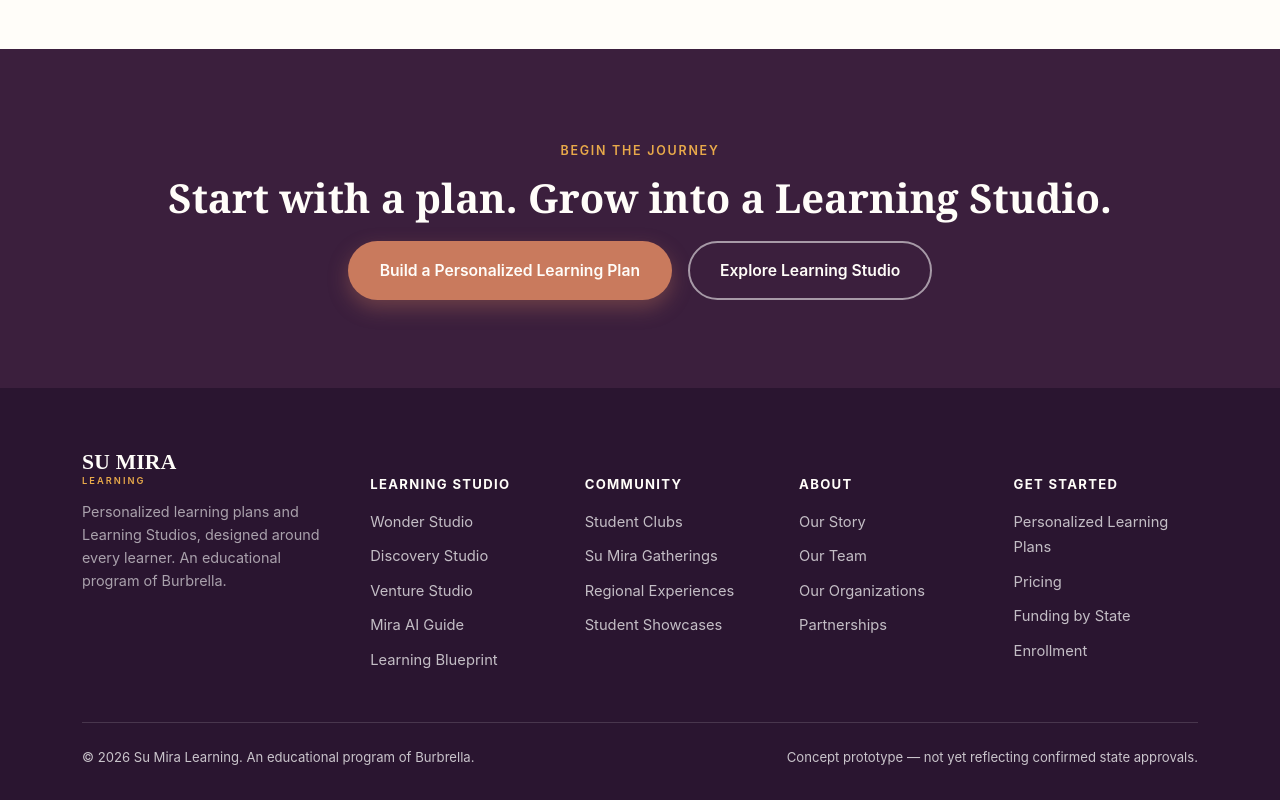
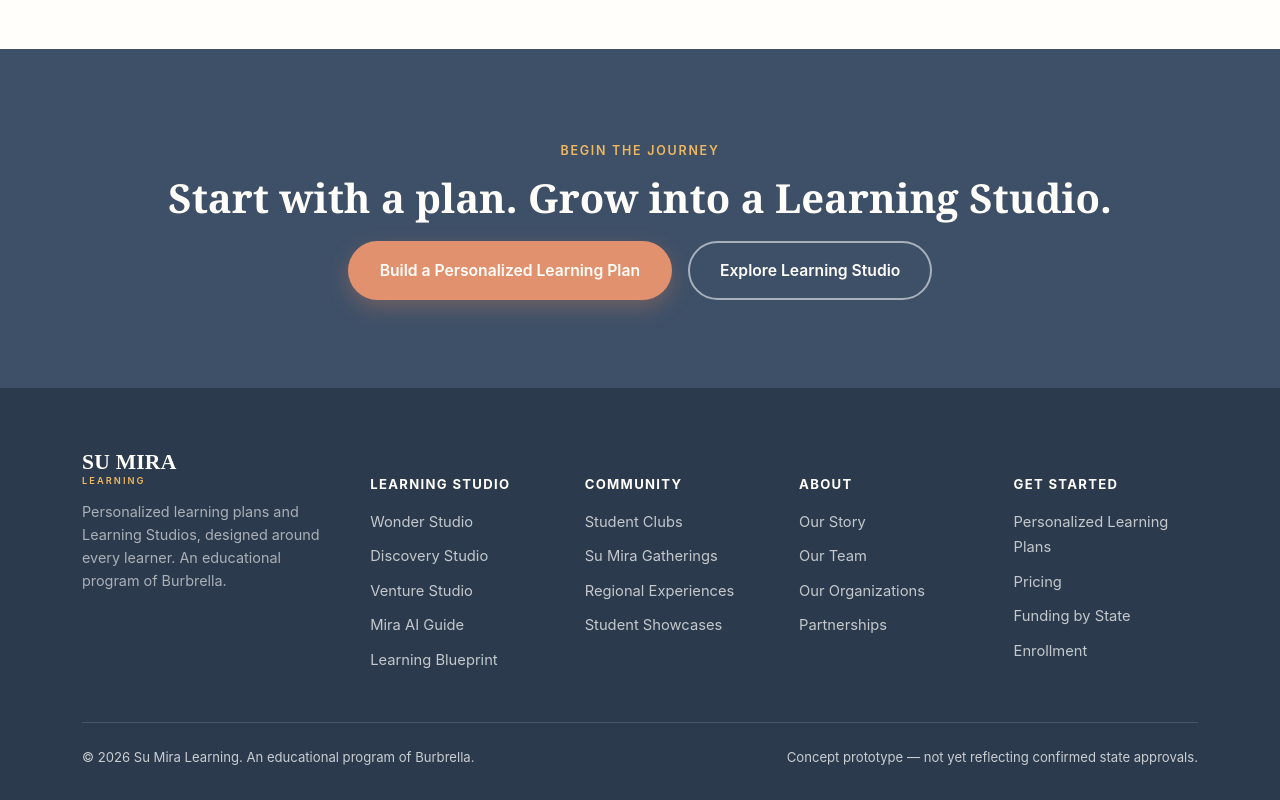
Before and after one commit to dominqueburgess-max/sumira-student-platform, a Next.js app: page / in a window 1280 px wide. Shown: the part 3898-4698 px from the top of the page. Built offline with nearby package versions, Linux system fonts and the light colour scheme; no server answers.

Commit message:
Soften brand palette to feel more family-friendly while staying calming: replace deep wine-plum primary with a muted harbor-blue, warm the coral and gold accents, freshen the sage green, and soften the Wonder Studio hero gradient

```diff
--- a/public/marketing.css
+++ b/public/marketing.css
@@ -3,20 +3,20 @@
    ============================================ */
 
 :root {
-  --plum: #3B1F3D;
-  --plum-dark: #2A1530;
-  --plum-light: #5C3560;
-  --terracotta: #C97A5D;
-  --terracotta-dark: #B0654A;
-  --sage: #8FA687;
-  --sage-dark: #71886A;
-  --cream: #FBF6EE;
-  --ivory: #FFFDF9;
-  --charcoal: #2E2A2E;
-  --warm-gray: #6E6670;
-  --warm-gray-light: #A79FA5;
-  --amber: #E8A94A;
-  --border: #E7DCD0;
+  --plum: #3E5068;
+  --plum-dark: #2B3A4C;
+  --plum-light: #7189A8;
+  --terracotta: #E2916E;
+  --terracotta-dark: #C97050;
+  --sage: #96B78C;
+  --sage-dark: #729566;
+  --cream: #FCF7EF;
+  --ivory: #FFFEFA;
+  --charcoal: #33303A;
+  --warm-gray: #6B6470;
+  --warm-gray-light: #A89FA8;
+  --amber: #F0B85E;
+  --border: #E8DED2;
   --shadow: 0 12px 32px rgba(59, 31, 61, 0.10);
   --radius-lg: 28px;
   --radius-md: 18px;
@@ -550,7 +550,7 @@ footer {
 }
 .page-hero h1 { color: var(--ivory); max-width: 760px; }
 .page-hero p.lede { color: rgba(255,255,255,0.82); margin-left:0; }
-.page-hero.wonder { background: linear-gradient(160deg, #4a3a2e 0%, var(--plum-dark) 100%); }
+.page-hero.wonder { background: linear-gradient(160deg, #5C4438 0%, var(--plum-dark) 100%); }
 
 /* ---------- Feature list ---------- */
 .feature-list {
```
